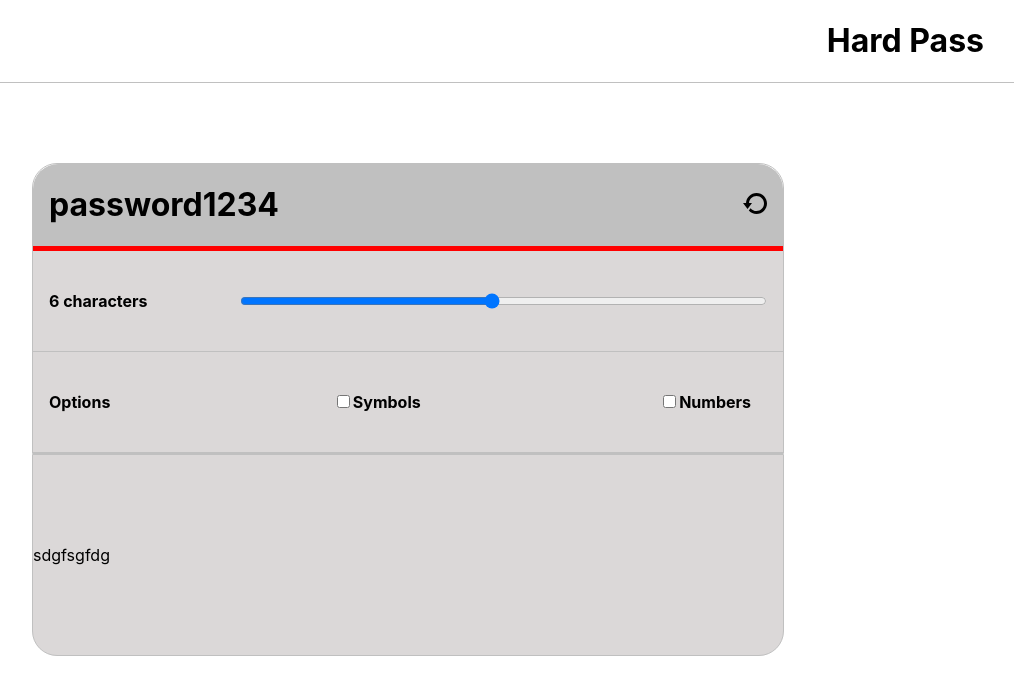
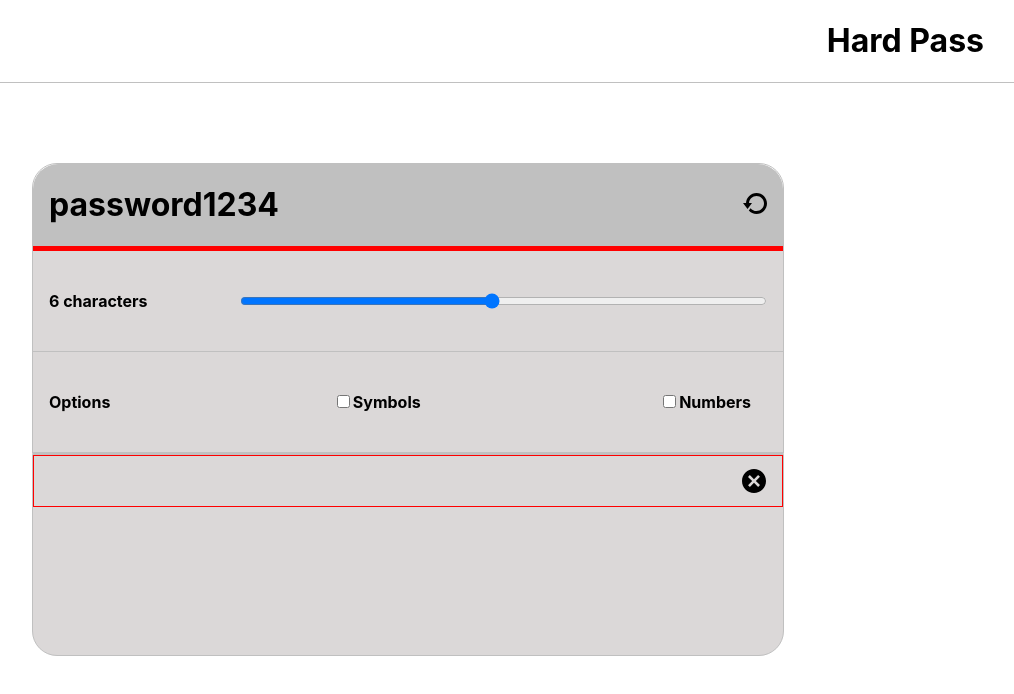
Before and after one commit to SJellen/hard-pass, a React (Create React App) app: page / in a window 1280 px wide. Both pictures are taken after a click on the button "Create Login". Shown: the top 694 px of the page, without its empty margins (232-1246 px from the left). Built offline with nearby package versions, Linux system fonts and the light colour scheme.

Commit message:
add of close button on sliderdown and cursor change

```diff
--- a/src/components/SlideDown.js
+++ b/src/components/SlideDown.js
@@ -5,11 +5,11 @@ import { nominalTypeHack } from "prop-types";
 
 export default function SlideDown() {
 
-    const {sliderOpen} = useContext(Context)
+    const {sliderOpen, setSliderOpen} = useContext(Context)
 
     return (
         <div className="slide-down-container" style={{display: sliderOpen ? '' : 'none'}}>
-                sdgfsgfdg
+            <div className="close-container"><svg xmlns="http://www.w3.org/2000/svg" width="24" height="24" viewBox="0 0 24 24" className="close-button"><path d="M12 0c-6.627 0-12 5.373-12 12s5.373 12 12 12 12-5.373 12-12-5.373-12-12-12zm4.151 17.943l-4.143-4.102-4.117 4.159-1.833-1.833 4.104-4.157-4.162-4.119 1.833-1.833 4.155 4.102 4.106-4.16 1.849 1.849-4.1 4.141 4.157 4.104-1.849 1.849z"/></svg></div>
         </div>
     )
 }
--- a/src/styles/Main.css
+++ b/src/styles/Main.css
@@ -27,6 +27,10 @@
 
 .reload-button {
     margin-right: 1rem;
+}
+
+.reload-button:hover {
+    cursor: pointer;
 }
 
 .selection-container {
--- a/src/styles/SlideDown.css
+++ b/src/styles/SlideDown.css
@@ -5,9 +5,23 @@
     border: 1px solid silver;
     display: flex;
     flex-direction: row;
-    align-items: center;
+
     justify-content: space-between;
     border-bottom-left-radius: 25px;
     border-bottom-right-radius: 25px;
     /* display: none; */
 }
+
+.close-container {
+    border: 1px solid red;
+    width: 100%;
+    display: flex;
+    flex-direction: row-reverse;
+    padding-right: 1rem;
+    align-items: center;
+    height: 50px;
+}
+
+.close-button:hover {
+    cursor: pointer;
+}
```
